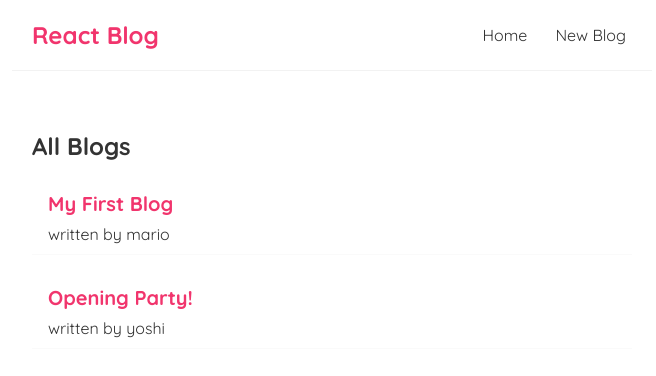
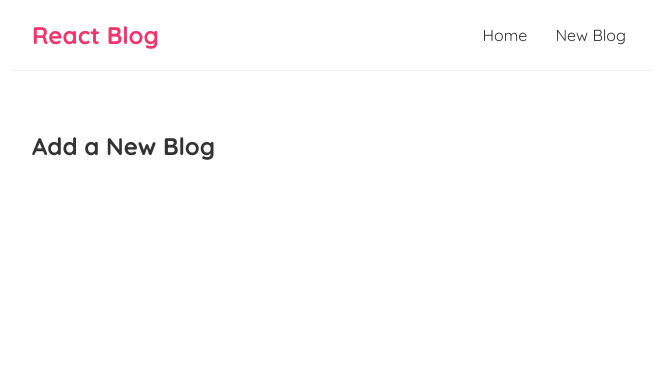
Before and after one commit to PnCodeBreaker/ReactHooks, a React (Create React App) app: page /create in a window 1280 px wide. Shown: the top 376 px of the page, without its empty margins (308-964 px from the left). Built offline with nearby package versions, Linux system fonts and the light colour scheme; data requests are answered from the project's data file; the HTML template or start-up script is replaced by a standard one.

Commit message:
React-Router

```diff
--- a/src/App.js
+++ b/src/App.js
@@ -1,6 +1,9 @@
 import Navbar from './Navbar';
 import Home from './Home';
 import { BrowserRouter as Router, Route, Switch } from 'react-router-dom';
+import Create from './Create';
+import BlogDetails from './BlogDetails';
+
 function App() {
   return (
     <Router>
@@ -8,8 +11,14 @@
     <Navbar/>
       <div className="content">
       <Switch>
-        <Route path='/'>
+        <Route exact path='/'>
           <Home />
+        </Route>
+        <Route path='/create'>
+        <Create />
+        </Route>
+        <Route path='/blogs/:id'>
+        <BlogDetails />
         </Route>
       </Switch>
       </div>
--- /dev/null
+++ b/src/BlogDetails.js
@@ -0,0 +1,14 @@
+import React from 'react'
+import { useParams } from 'react-router-dom'
+
+const BlogDetails = () => {
+
+    const { id } = useParams();
+    return (
+        <div className='blog-details'>
+            <h2>Blog Details - { id } </h2>
+        </div>
+    )
+}
+
+export default BlogDetails
--- a/src/BlogList.js
+++ b/src/BlogList.js
@@ -1,4 +1,5 @@
 import React from 'react'
+import { Link } from 'react-router-dom'
 
 const BlogList = ({ blogs, title }) => {
 
@@ -7,8 +8,11 @@
             <h2>{ title }</h2>
             { blogs.map( (blog) => (
             <div className="blog-preview" key={blog.id}>
+                <Link to={`/blogs/${blog.id}`}>
                 <h2>{blog.title}</h2>
                 <p>written by {blog.author}</p>
+                </Link>
+
             </div>
        ))}
         </div>
--- /dev/null
+++ b/src/Create.js
@@ -0,0 +1,11 @@
+import React from 'react'
+
+const Create = () => {
+    return (
+        <div className='create'>
+        <h2>Add a New Blog</h2>
+        </div>
+    )
+}
+
+export default Create
--- a/src/Navbar.js
+++ b/src/Navbar.js
@@ -1,12 +1,13 @@
 import React from 'react'
+import { Link } from 'react-router-dom';
 
 const Navbar = () => {
     return (
         <nav className="navbar">
         <h1>React Blog</h1>
         <div className="links">
-            <a href='/'>Home</a>
-            <a href='/create'>New Blog</a>
+            <Link to='/'>Home</Link>
+            <Link to='/create'>New Blog</Link>
         </div>
         </nav>
 
--- a/src/index.css
+++ b/src/index.css
@@ -48,3 +48,6 @@
   color: #f1356d;
   margin-bottom: 8px;
 }
+.blog-preview a {
+  text-decoration: none;
+}
--- a/src/useFetch.js
+++ b/src/useFetch.js
@@ -7,7 +7,8 @@
     const [error, setError] = useState(null);
 
     useEffect(() => {
-        fetch(url)
+        const abortCont = new AbortController()
+        fetch(url, {signal: abortCont.signal})
         .then(res => {
             if(!res.ok)
             {
@@ -21,9 +22,18 @@
             setError(null);
         })
         .catch( err => {
-          setIsPending(false);
-          setError(err.message);
+          if(err.name === 'AbortError')
+          {
+              console.log('fetch aborted');
+          }
+          else {
+            setIsPending(false);
+            setError(err.message);
+          }
+
       })
+
+        return () => abortCont.abort();
       }, [url]);
 
       return { data, isPending, error}
```
